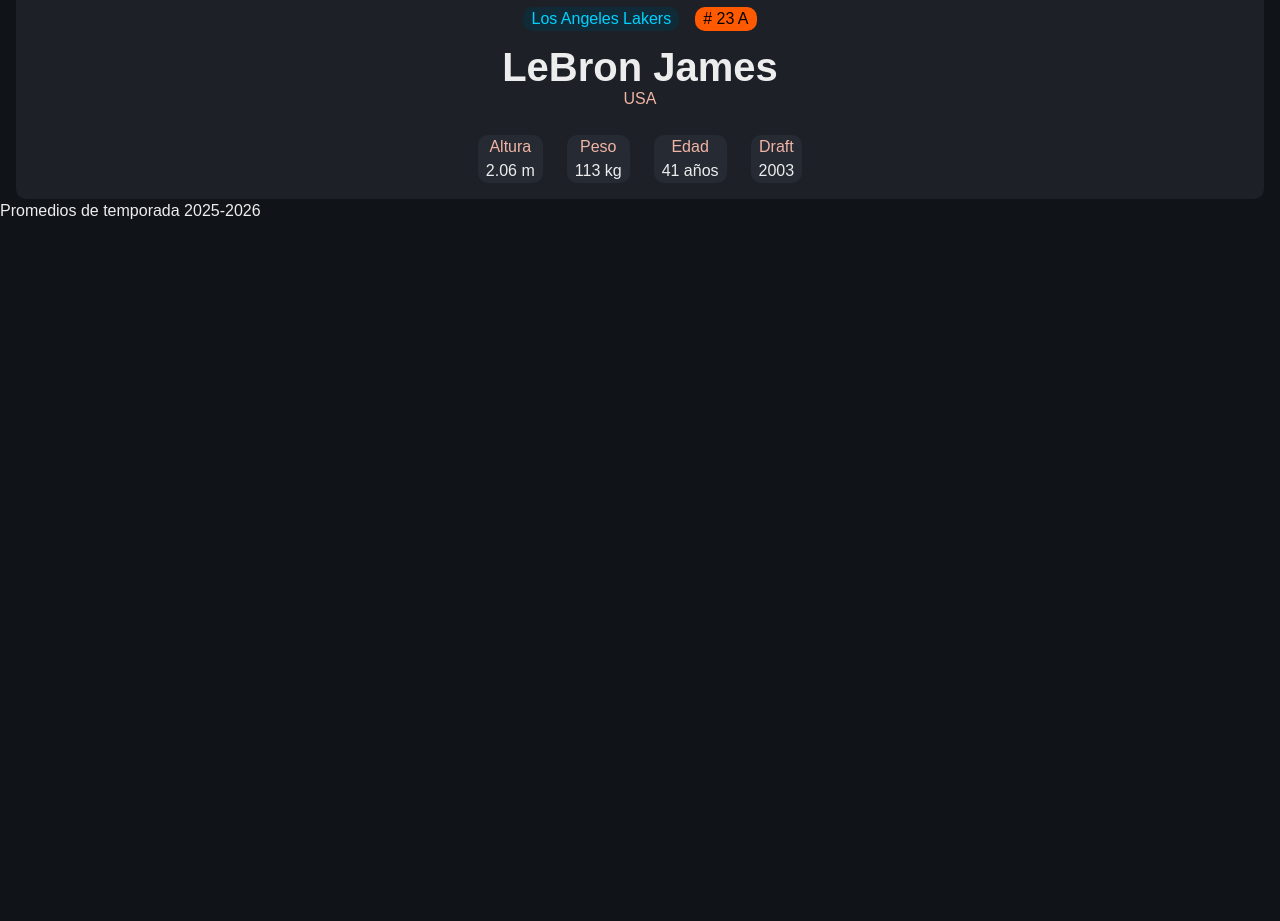
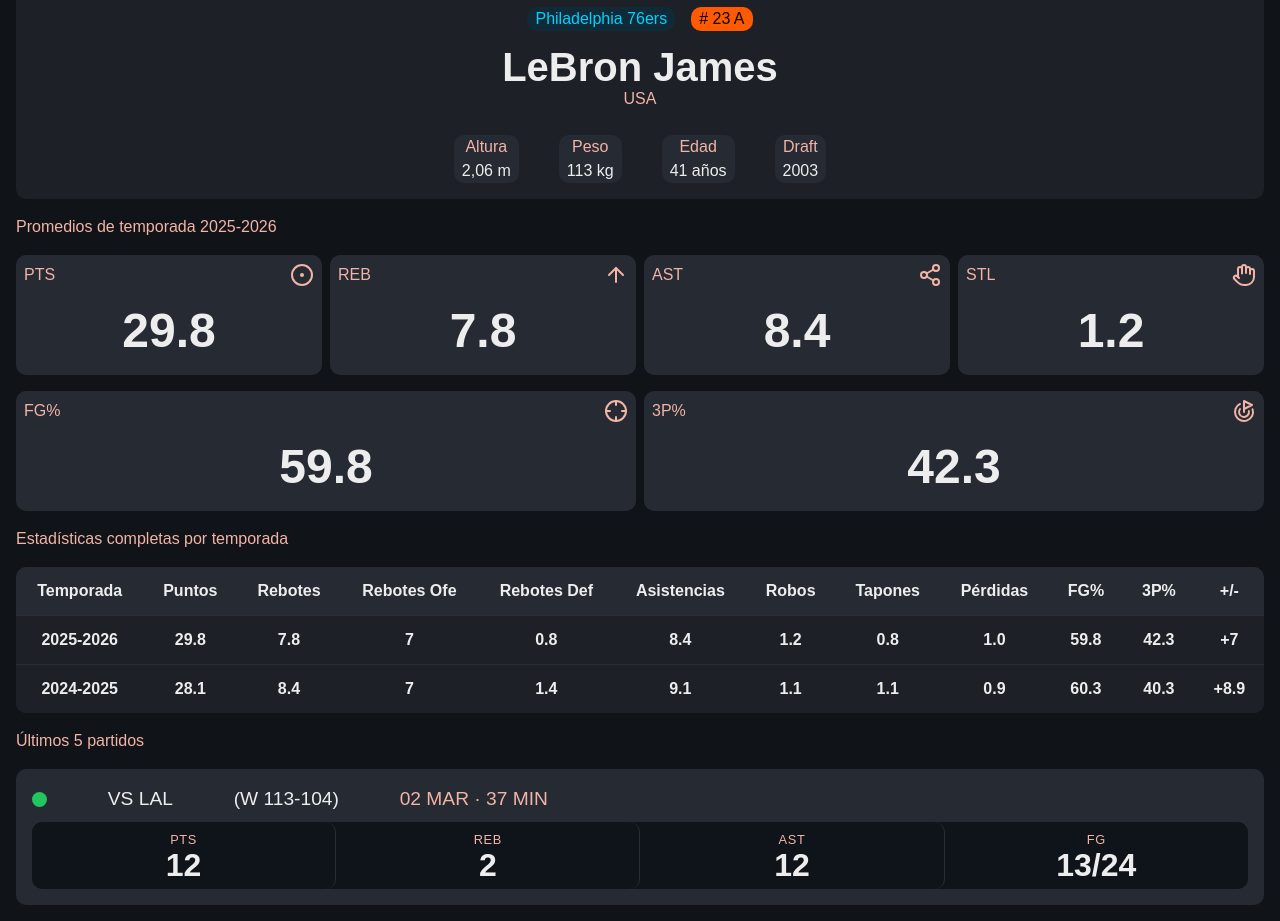
Before and after one commit to germanbq/estadisticas-baloncesto, a Next.js app: page /jugadores/1 in a window 1280 px wide. Shown: the part 180-1101 px from the top of the page. Before the commit the page ends 800 px from the top, so only its background shows below. Built offline with nearby package versions, Linux system fonts and the light colour scheme.

Commit message:
pantalla de jugador

```diff
--- a/package.json
+++ b/package.json
@@ -9,6 +9,7 @@
     "lint": "eslint"
   },
   "dependencies": {
+    "lucide-react": "^1.48.0",
     "next": "16.3.5",
     "react": "19.2.8",
     "react-dom": "19.2.8"
--- a/src/app/jugadores/[id]/page.tsx
+++ b/src/app/jugadores/[id]/page.tsx
@@ -1,11 +1,23 @@
 import MainStats from "@/src/components/players/MainStats"
 import PlayerProfileCard from "@/src/components/players/PlayerProfileCard"
+import StatsTable from "@/src/components/players/StatsTable"
+import LastGames from "@/src/components/players/LastGames"
 
 export default function PlayerStatsPage() {
     return (
-    <>
+    <div className="playerPage">
+        <style>{`
+            .playerPage {
+                padding: 1rem;
+                display: flex;
+                flex-direction: column;
+                gap: 1rem;
+            }
+        `}</style>
         <PlayerProfileCard />
         <MainStats />
-    </>
+        <StatsTable />
+        <LastGames />
+    </div>
     )
 }
--- /dev/null
+++ b/src/components/players/LastGames.module.css
@@ -0,0 +1,65 @@
+.article {
+    background-color:  #252A33;
+    border-radius: 10px;
+    padding: 1rem;
+}
+
+.articleHeader {
+    display: flex;
+    gap: 5%;
+    font-size: 1.2rem;
+    margin-bottom: 0.5rem;
+    align-items: center;
+}
+
+.dot {
+  display: inline-block;
+  width: 15px;
+  height: 15px;
+  border-radius: 50%;
+}
+
+.date {
+    color: #F2B4A5;
+}
+
+.statsContainer {
+    display: flex;
+    flex-direction: row;
+    justify-content: space-around;
+    border-radius: 10px;
+    background-color: #0f131a;
+}
+
+.stat {
+    padding: 0.5rem;
+    border-radius: 10px;
+
+    display: flex;
+    flex-direction: column;
+    align-items: center;
+
+    justify-content: center;
+    width: 100%;
+}
+
+.stat:not(:last-child) {
+  border-right: 1px solid #2a2d33;
+}
+
+.statLabel {
+    color: #F2B4A5;
+    font-size: 0.8rem;
+    text-transform: uppercase;
+    letter-spacing: 0.05em;
+}
+
+.title {
+    color: #F2B4A5;
+}
+
+.value {
+    font-size: 2rem;
+    font-weight: 700;
+    line-height: 1;
+}
--- /dev/null
+++ b/src/components/players/LastGames.tsx
@@ -0,0 +1,55 @@
+import styles from "./LastGames.module.css";
+
+type SingleStatProps = {
+    label: string;
+    value: string;
+}
+
+type GameProps = {
+    pts: string;
+    reb: string;
+    ast: string;
+    mins: string;
+    fg: string;
+    home: boolean;
+    rival: string;
+    result: string;
+    win: boolean;
+    date: string;
+}
+
+function SingleStat({label, value}: SingleStatProps) {
+    return (
+        <div className={styles.stat}>
+            <dt className={styles.statLabel}>{label}</dt>
+            <dd className={styles.value}>{value}</dd>
+        </div>
+    )
+}
+
+function Game(gameProps: GameProps) {
+    return (
+        <article className={styles.article}>
+            <div className={styles.articleHeader}>
+                <span className={styles.dot} style={{ backgroundColor: gameProps.win ? "#22c55e" : "#ef4444" }}/>
+                {gameProps.home ? <span>{`VS ${gameProps.rival}`}</span> : <span>{`@ ${gameProps.rival}`}</span>}
+                {gameProps.win ? <span>{`(W ${gameProps.result})`}</span> : <span>{`(L ${gameProps.result})`}</span>}
+                <span className={styles.date}>{`${gameProps.date} · ${gameProps.mins} MIN`}</span>
+            </div>
+            <div className={styles.statsContainer}>
+                <SingleStat label="PTS" value={gameProps.pts} />
+                <SingleStat label="REB" value={gameProps.reb} />
+                <SingleStat label="AST" value={gameProps.ast} />
+                <SingleStat label="FG" value={`${gameProps.fg}`} />
+            </div>
+        </article>
+    )
+}
+export default function LastGames()  {
+    return (
+        <>
+            <span className={styles.title}>Últimos 5 partidos</span>
+            <Game pts="12" reb="2" ast="12" mins="37" fg="13/24" home={true} rival="LAL" result="113-104" win={true} date="02 MAR"/>
+        </>
+    )
+}
--- a/src/components/players/MainStats.module.css
+++ b/src/components/players/MainStats.module.css
@@ -1,3 +1,40 @@
-.cards-grid {
+.statsGrid {
     display: grid;
+    grid-template-columns: repeat(auto-fit, minmax(min(100%, 150px), 1fr));
 }
+
+.percentageGrid {
+    display: grid;
+    grid-template-columns: repeat(2, 1fr);
+}
+
+.statsGrid,
+.percentageGrid {
+    gap: 0.5rem;
+}
+
+.title {
+    color: #F2B4A5;
+}
+
+.dataContainers {
+    background-color:  #252A33;
+    border-radius: 10px;
+    padding-bottom: 0.5rem;;
+}
+
+.dataNames {
+    color: #F2B4A5;
+    align-items: left;
+    padding: 0.5rem;
+    display: flex;
+    flex-direction: row;
+    justify-content: space-between;
+}
+
+.value {
+    font-size: 3rem;
+    font-weight: bold;
+    display: flex;
+    justify-content: center;
+}
--- a/src/components/players/MainStats.tsx
+++ b/src/components/players/MainStats.tsx
@@ -1,11 +1,38 @@
+import styles from "./MainStats.module.css";
+import { CircleDot, ArrowUp, Share2, Hand, Shield, Crosshair, Goal} from "lucide-react";
+
+type DataContainerProps = {
+    icon: React.ReactNode;
+    label: string;
+    value: string;
+}
+
+function DataContainer({icon, label, value}: DataContainerProps) {
+    return (
+        <div className={styles.dataContainers}>
+            <dt className={styles.dataNames}>
+                <span>{label}</span>
+                {icon}
+            </dt>
+            <dd className={styles.value}>{value}</dd>
+        </div>
+    )
+}
+
 export default function MainStats() {
-
-
     return (
         <>
-        <span>Promedios de temporada 2025-2026</span>
-        <section>
-
+        <span className={styles.title}>Promedios de temporada 2025-2026</span>
+        <section className={styles.statsGrid}>
+            <DataContainer icon={<CircleDot />} label="PTS" value="29.8" />
+            <DataContainer icon={<ArrowUp />} label="REB" value="7.8" />
+            <DataContainer icon={<Share2 />} label="AST" value="8.4" />
+            { true ? <DataContainer icon={<Hand />} label="STL" value="1.2" />
+                : <DataContainer icon={<Shield />} label="BLK" value="0.8" />}
+        </section>
+        <section className={styles.percentageGrid}>
+            <DataContainer icon={<Crosshair />} label="FG%" value="59.8" />
+            <DataContainer icon={<Goal />} label="3P%" value="42.3" />
         </section>
         </>
     )
--- a/src/components/players/PlayerProfileCard.module.css
+++ b/src/components/players/PlayerProfileCard.module.css
@@ -5,7 +5,6 @@
     gap: 1rem;
     background-color: #1D2026;
     padding: 1rem 0;
-    margin: 1rem 1rem 0 1rem;
     border-radius: 10px;
 }
 
@@ -19,7 +18,7 @@
     gap: 1rem;
 }
 
-.jersey_number {
+.jerseyNumber {
     background-color: #FF5A00;
     border-radius: 10px;
     padding: 0 0.5rem;
@@ -50,13 +49,13 @@
     color: #F2B4A5;
 }
 
-.data {
+.dataContainer {
     display: flex;
     flex-direction: row;
-    gap: 1.5rem;
+    gap: 2.5rem;
 }
 
-.dataContainers {
+.data {
     background-color:  #252A33;
     padding: 0 0.5rem;
     border-radius: 10px;
@@ -67,6 +66,6 @@
     margin-top: 0.5rem;
 }
 
-.dataNames {
+.dataName {
     color: #F2B4A5;
 }
--- a/src/components/players/PlayerProfileCard.tsx
+++ b/src/components/players/PlayerProfileCard.tsx
@@ -1,35 +1,37 @@
 import Image from "next/image";
 import styles from "./PlayerProfileCard.module.css";
+
+type DataContainerProps = {
+    label: string;
+    value: string;
+}
+
+function DataContainer({label, value}: DataContainerProps) {
+    return (
+        <div className={styles.data}>
+            <dt className={styles.dataName}>{label}</dt>
+            <dd>{value}</dd>
+        </div>
+    )
+}
 
 export default function PlayerProfileCard() {
     return (
         <article className={styles.card}>
             <Image src="/LeBron_James.jpg" alt="LeBron James" width={120} height={120} className={styles.image}/>
             <div className={styles.labels}>
-                <span className={styles.team}>Los Angeles Lakers</span>
-                <span className={styles.jersey_number}># 23 A</span>
+                <span className={styles.team}>Philadelphia 76ers</span>
+                <span className={styles.jerseyNumber}># 23 A</span>
             </div>
             <div className={styles.nameAndCountry}>
                 <h1 className={styles.name}>LeBron James</h1>
                 <span className={styles.country}>USA</span>
             </div>
-            <dl className={styles.data}>
-                <div className={styles.dataContainers}>
-                    <dt className={styles.dataNames}>Altura</dt>
-                    <dd> 2.06 m</dd>
-                </div>
-                <div className={styles.dataContainers}>
-                    <dt className={styles.dataNames}>Peso</dt>
-                    <dd>113 kg</dd>
-                </div>
-                <div className={styles.dataContainers}>
-                    <dt className={styles.dataNames}>Edad</dt>
-                    <dd>41 años</dd>
-                </div>
-                <div className={styles.dataContainers}>
-                    <dt className={styles.dataNames}>Draft</dt>
-                    <dd>2003</dd>
-                </div>
+            <dl className={styles.dataContainer}>
+                <DataContainer label="Altura" value="2,06 m"/>
+                <DataContainer label="Peso" value="113 kg"/>
+                <DataContainer label="Edad" value="41 años"/>
+                <DataContainer label="Draft" value="2003" />
             </dl>
         </article>
     );
--- /dev/null
+++ b/src/components/players/StatsTable.module.css
@@ -0,0 +1,27 @@
+.table {
+  border-collapse: collapse;
+  border-radius: 10px;
+  overflow: hidden;
+}
+
+.table th,
+.table td {
+  padding: 0.75rem 1rem;
+  border-bottom: 1px solid #2a2d33;
+}
+
+.table tbody tr:last-child th {
+  border-bottom: none;
+}
+
+.table tbody  {
+  background-color: #1d2026;
+}
+
+.table {
+  background-color: #252A33;;
+}
+
+.title {
+    color: #F2B4A5;
+}
--- /dev/null
+++ b/src/components/players/StatsTable.tsx
@@ -0,0 +1,58 @@
+import styles from "./StatsTable.module.css";
+
+
+export default function StatsTable() {
+    return (
+        <>
+            <span className={styles.title}>Estadísticas completas por temporada</span>
+            <table className={styles.table}>
+                <thead>
+                    <tr>
+                        <th>Temporada</th>
+                        <th>Puntos</th>
+                        <th>Rebotes</th>
+                        <th>Rebotes Ofe</th>
+                        <th>Rebotes Def</th>
+                        <th>Asistencias</th>
+                        <th>Robos</th>
+                        <th>Tapones</th>
+                        <th>Pérdidas</th>
+                        <th>FG%</th>
+                        <th>3P%</th>
+                        <th>+/-</th>
+                    </tr>
+                </thead>
+                <tbody>
+                    <tr>
+                        <th>2025-2026</th>
+                        <th>29.8</th>
+                        <th>7.8</th>
+                        <th>7</th>
+                        <th>0.8</th>
+                        <th>8.4</th>
+                        <th>1.2</th>
+                        <th>0.8</th>
+                        <th>1.0</th>
+                        <th>59.8</th>
+                        <th>42.3</th>
+                        <th>+7</th>
+                    </tr>
+                    <tr>
+                        <th>2024-2025</th>
+                        <th>28.1</th>
+                        <th>8.4</th>
+                        <th>7</th>
+                        <th>1.4</th>
+                        <th>9.1</th>
+                        <th>1.1</th>
+                        <th>1.1</th>
+                        <th>0.9</th>
+                        <th>60.3</th>
+                        <th>40.3</th>
+                        <th>+8.9</th>
+                    </tr>
+                </tbody>
+            </table>
+        </>
+    )
+}
```
Also changed, not shown: 1 other file (tests, documents, lock files or other folders).
